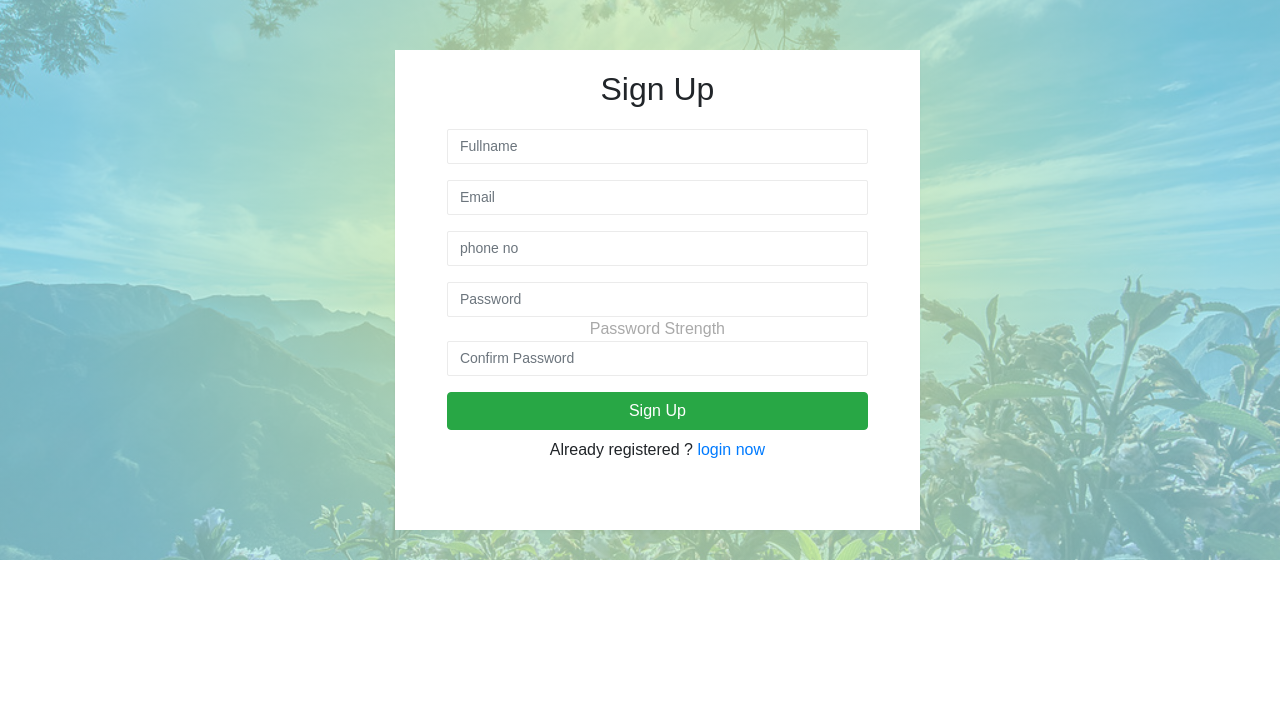
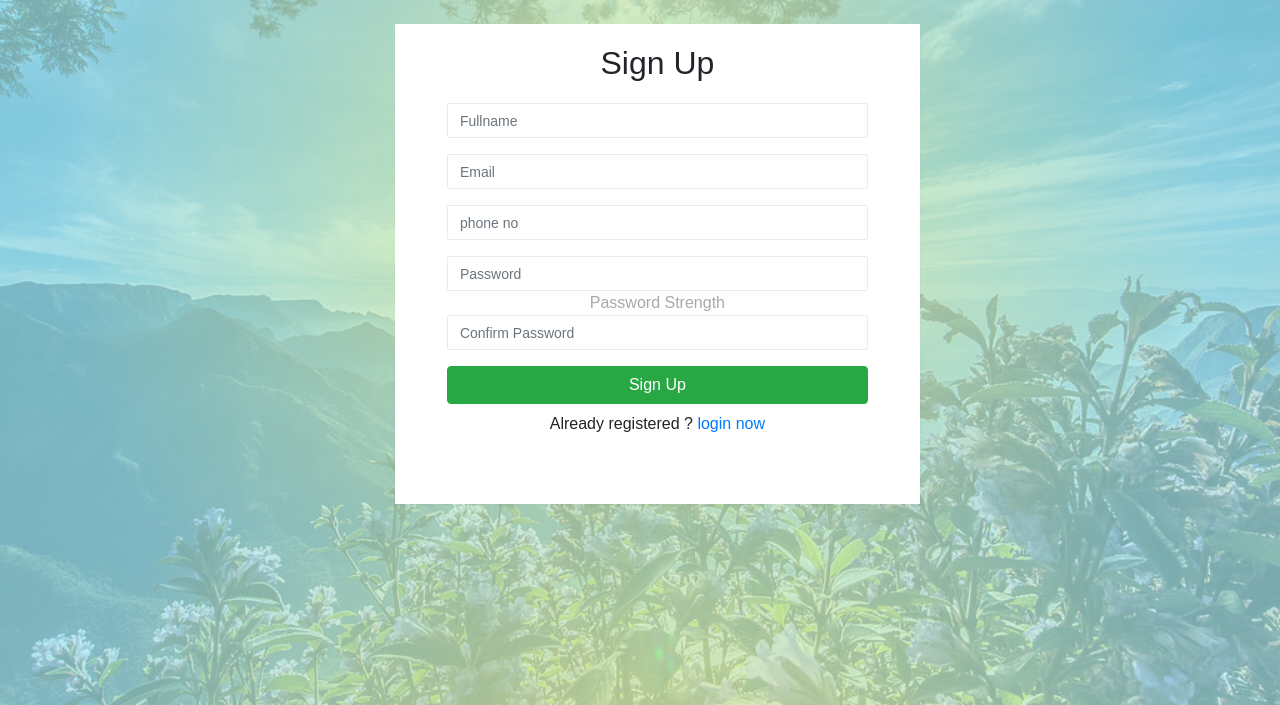
Before and after one commit to aryas95/kerala-tourism-site, a plain HTML site: page signup.html in a window 1280 px wide. Shown: the part 95-800 px from the top of the page. Drawn offline with Linux system fonts and the light colour scheme; a web font is replaced by a local one.

Commit message:
phase-2-version-2

```diff
--- a/css/style.css
+++ b/css/style.css
@@ -83,7 +83,6 @@ width: 10%;
 .signup-bg{
 
     background: radial-gradient(circle, rgba(223, 240, 162, 0.827) 4%, rgba(172, 243, 248, 0.692) 81%), url(../image/signup-bg.jpg) center center fixed;
-    background-repeat: no-repeat;
     background-size: cover;
     height: 100%;
   overflow: hidden;
@@ -298,7 +297,7 @@ float: left;
 }
 
 .signup-form .padding {
-    padding: 3rem !important
+    /* padding: 3rem !important */
 }
 
 
@@ -372,7 +371,7 @@ float: left;
 .signup-form{
 
     text-align: center;
-     margin-top: 3.5%;
+     margin-top: 1.5%;
     margin-left: 8%;
 }
 
--- a/signup.html
+++ b/signup.html
@@ -10,8 +10,8 @@
     <link rel="stylesheet" href="./css/animate.css">
     <link rel="stylesheet" href="./css/fonts.css">
 </head>
-<body>
-  <div class="signup-bg">
+<body class="signup-bg">
+
      <!-- navbar starts -->
      <header>
       <nav class="navbar navbar-expand-lg navbar-light bg-light my-index-nav my-nav">
@@ -119,7 +119,7 @@
 
 </div>
 </div>
-</div>
+
 
 <script src="./js/signupform.js"></script>
 <script src="./bootstrap/bootstrap-4.6.1-dist/jquery-3.6.0.slim.min.js"></script>
```
